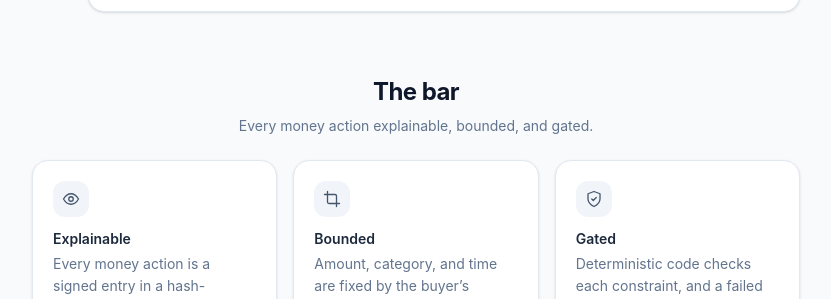
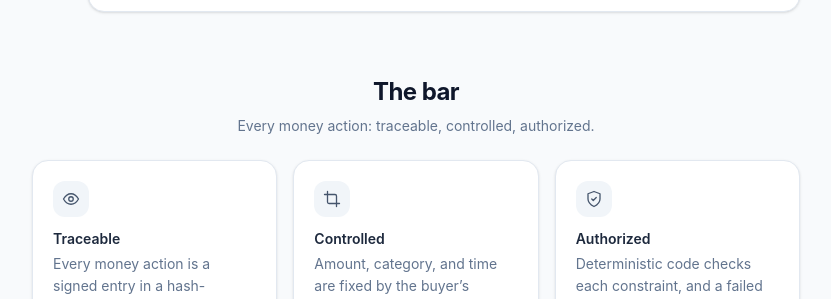
Before and after one commit to m-karthika14/agent-pay, a React (Vite) app in the folder frontend/: page / in a window 1280 px wide. Shown: the part 2640-2939 px from the top of the page, without its empty margins (224-1055 px from the left). Built offline with nearby package versions, Linux system fonts and the light colour scheme; no server answers.

Commit message:
landing: rename The bar pillars to traceable/controlled/authorized

```diff
--- a/frontend/src/pages/LandingPage.tsx
+++ b/frontend/src/pages/LandingPage.tsx
@@ -273,17 +273,17 @@ const PIPELINE: PipelinePhase[] = [
 const THE_BAR = [
   {
     icon: 'eye' as IconName,
-    title: 'Explainable',
+    title: 'Traceable',
     body: 'Every money action is a signed entry in a hash-chained audit log that can be replayed and verified.',
   },
   {
     icon: 'crop' as IconName,
-    title: 'Bounded',
+    title: 'Controlled',
     body: 'Amount, category, and time are fixed by the buyer’s mandate before any agent runs.',
   },
   {
     icon: 'shield-check' as IconName,
-    title: 'Gated',
+    title: 'Authorized',
     body: 'Deterministic code checks each constraint, and a failed automatic charge falls back gracefully instead of failing the order.',
   },
 ]
@@ -472,7 +472,7 @@ export function LandingPage() {
       <section className="mx-auto max-w-3xl">
         <header className="mb-6 text-center">
           <h2 className="text-2xl font-bold tracking-tight text-slate-900">The bar</h2>
-          <p className="mt-2 text-sm text-slate-500">Every money action explainable, bounded, and gated.</p>
+          <p className="mt-2 text-sm text-slate-500">Every money action: traceable, controlled, authorized.</p>
         </header>
 
         <div className="grid gap-4 sm:grid-cols-3">
```
